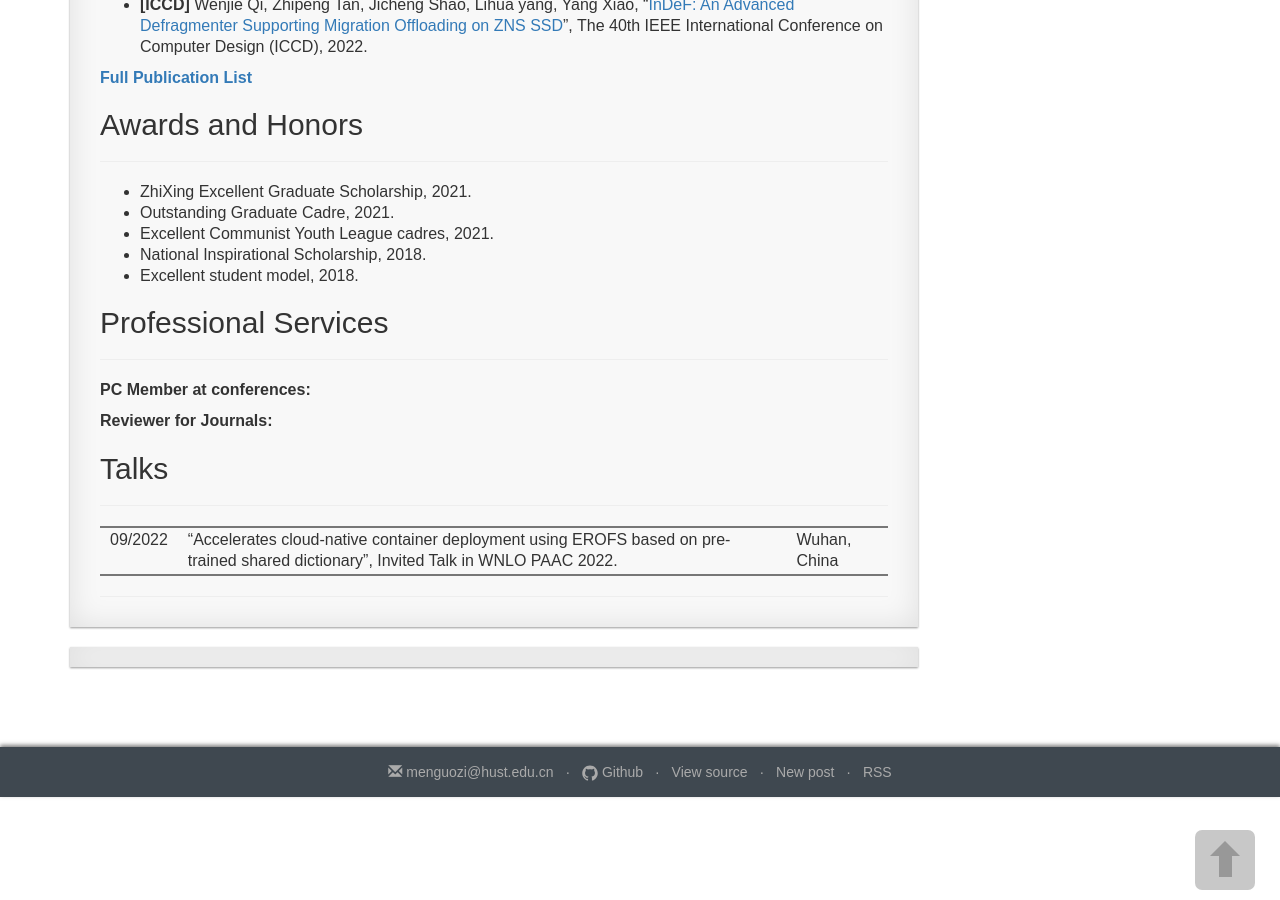
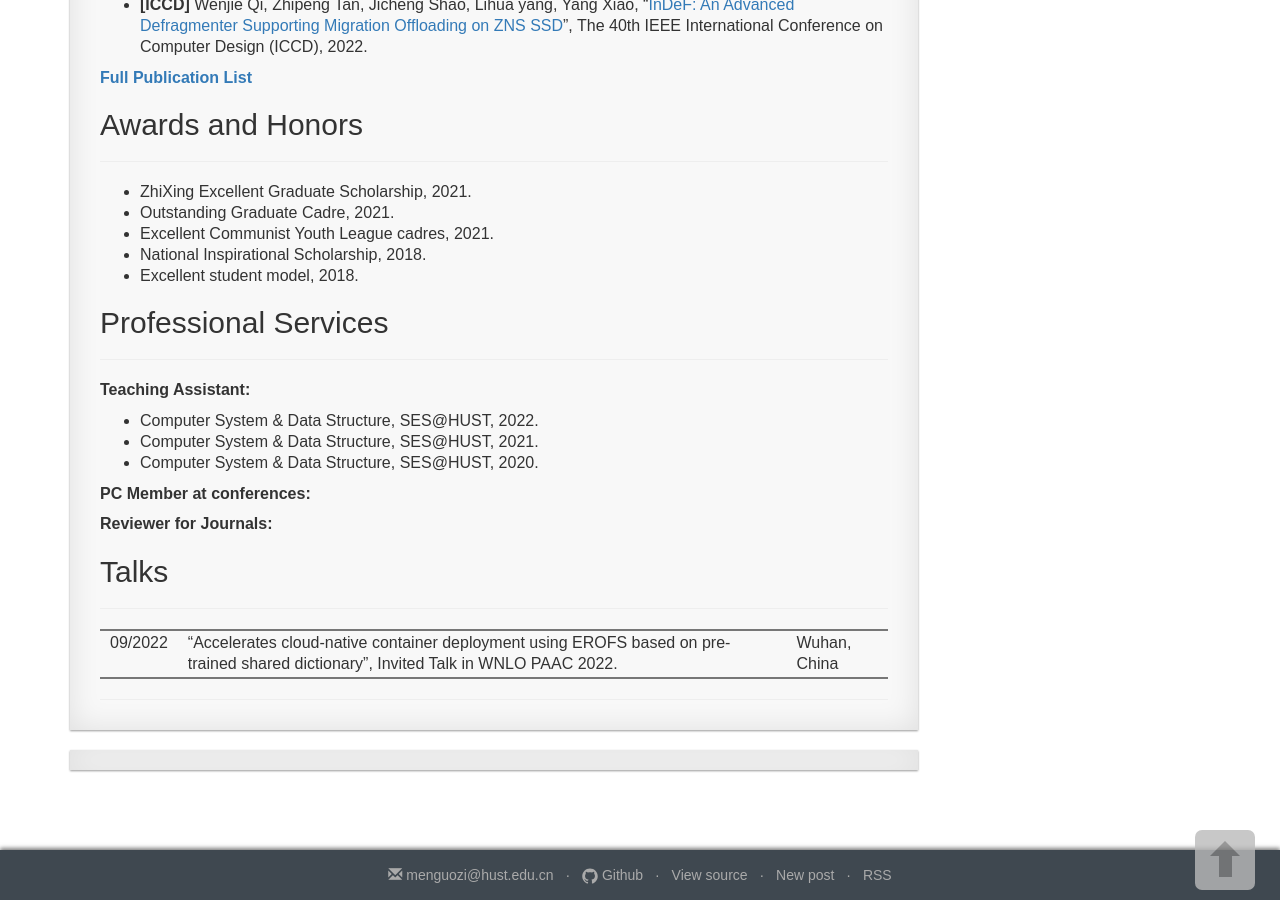
Before and after one commit to Menguozi/Menguozi.github.io, a Jekyll site: the page built from pages/1_homepage.md, in a window 1280 px wide and 900 px high, scrolled down 744 px. Built offline with Jekyll 4.4.1, drawn with Linux system fonts in a browser that asks for light colours; comment, search, counter and statistics services are not loaded.

Commit message:
Add teaching assistant information.

```diff
--- a/pages/1_homepage.md
+++ b/pages/1_homepage.md
@@ -41,6 +41,12 @@ permalink: /homepage/
 ## Professional Services
 
 ---
+**Teaching Assistant:**
+*  Computer System & Data Structure, SES@HUST, 2022.
+*  Computer System & Data Structure, SES@HUST, 2021.
+*  Computer System & Data Structure, SES@HUST, 2020.
+
+
 **PC Member at conferences:**
 
 
```
